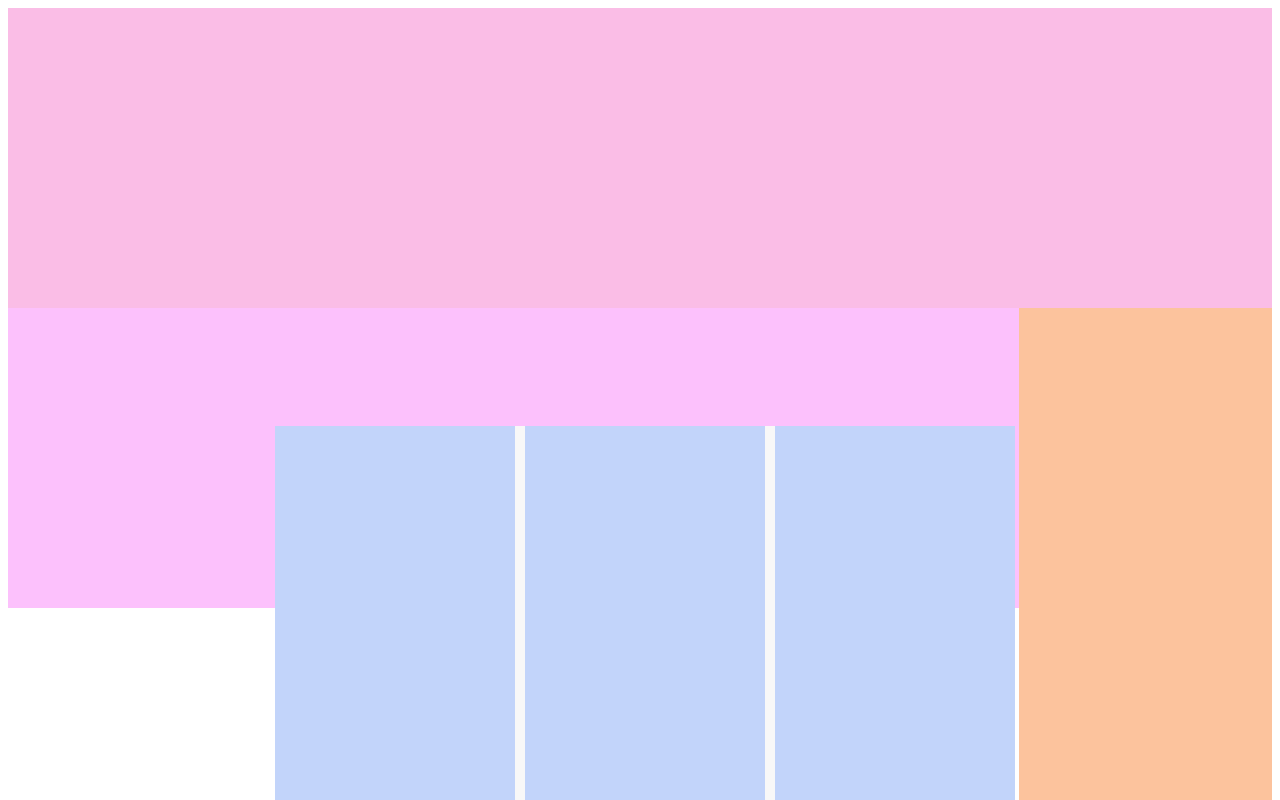
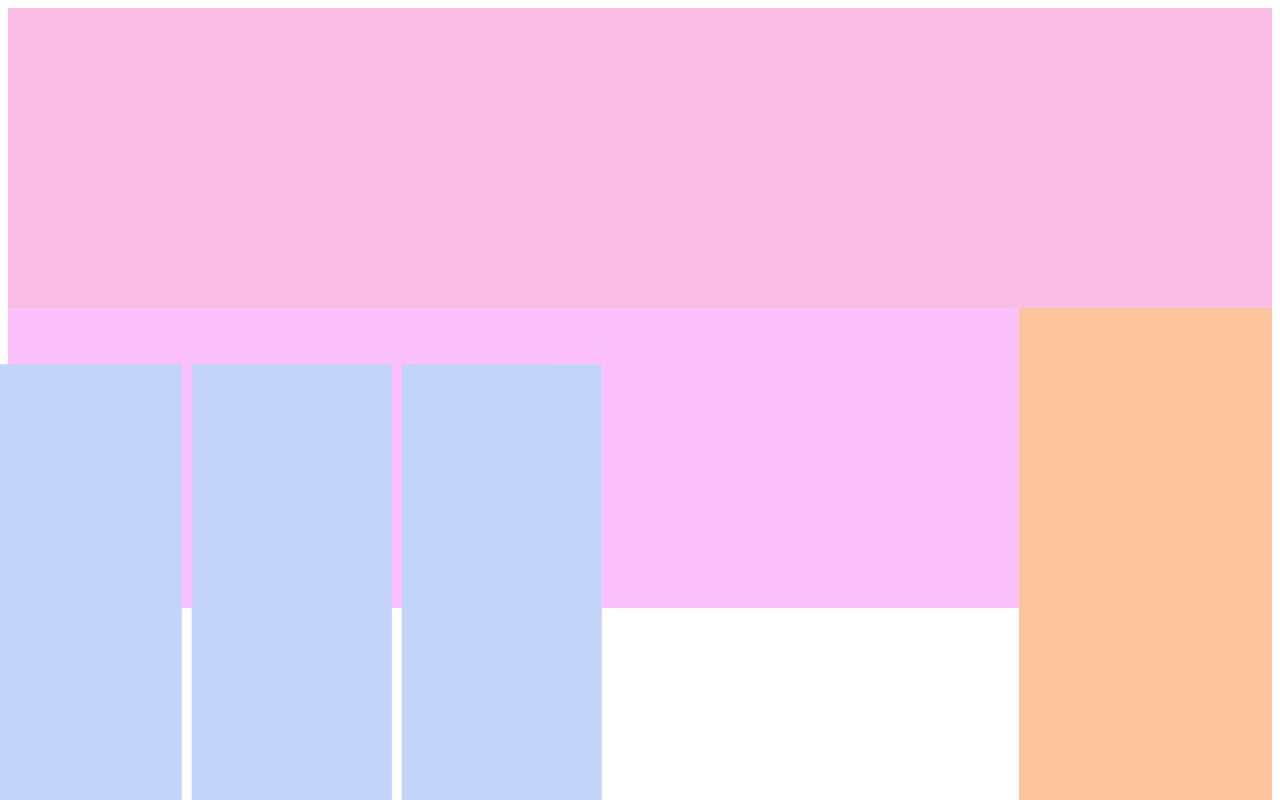
Before and after one commit to Isasantamaria/quiz1-ProgramacionWeb, a plain HTML site: page index.html in a window 1280 px wide. Shown: the top 800 px of the page. Drawn offline with Linux system fonts and the light colour scheme.

Commit message:
Se modifico las cajas azules claros, se corrieron un poco mas a la izquierda donde quiero que se posiciones

```diff
--- a/estilos.css
+++ b/estilos.css
@@ -11,33 +11,34 @@
 }
 
 #container3{
-    height: 300px;
-    width: 100%;
-    background-color: rgb(248, 248, 248);
-    display: flex;
+    height: 50px;
+    width: 90%;
+    background-color: rgb(255, 255, 255);
+    /* display: flex;
     flex-direction: row;
     flex-wrap: wrap;
     justify-content: center;
     justify-content: space-between;
-    align-items: center;
+    align-items: center;  */
     align-content: center;
     transform: rotate(90deg); /* inclinacion */
-
+    justify-content: flex-start;
 
 }
 
 .boxes{
-    height: 240px;
-    width: 70%;
+    height: 200px;
+    width: 50%;
     background-color: rgb(194, 212, 250);
-    margin-bottom: 10px;
+    margin-bottom: 10px; /* para el espacion entre las lineas */
     margin-right: 10px;
-    flex-direction: row;
+    /* flex-direction: row;
     flex-wrap: wrap;
     justify-content: center;
     justify-content: space-between;
     align-items: center;
-    align-content: center;
+    align-content: center;   */
+    justify-content: flex-start;
 
 
 }
```
